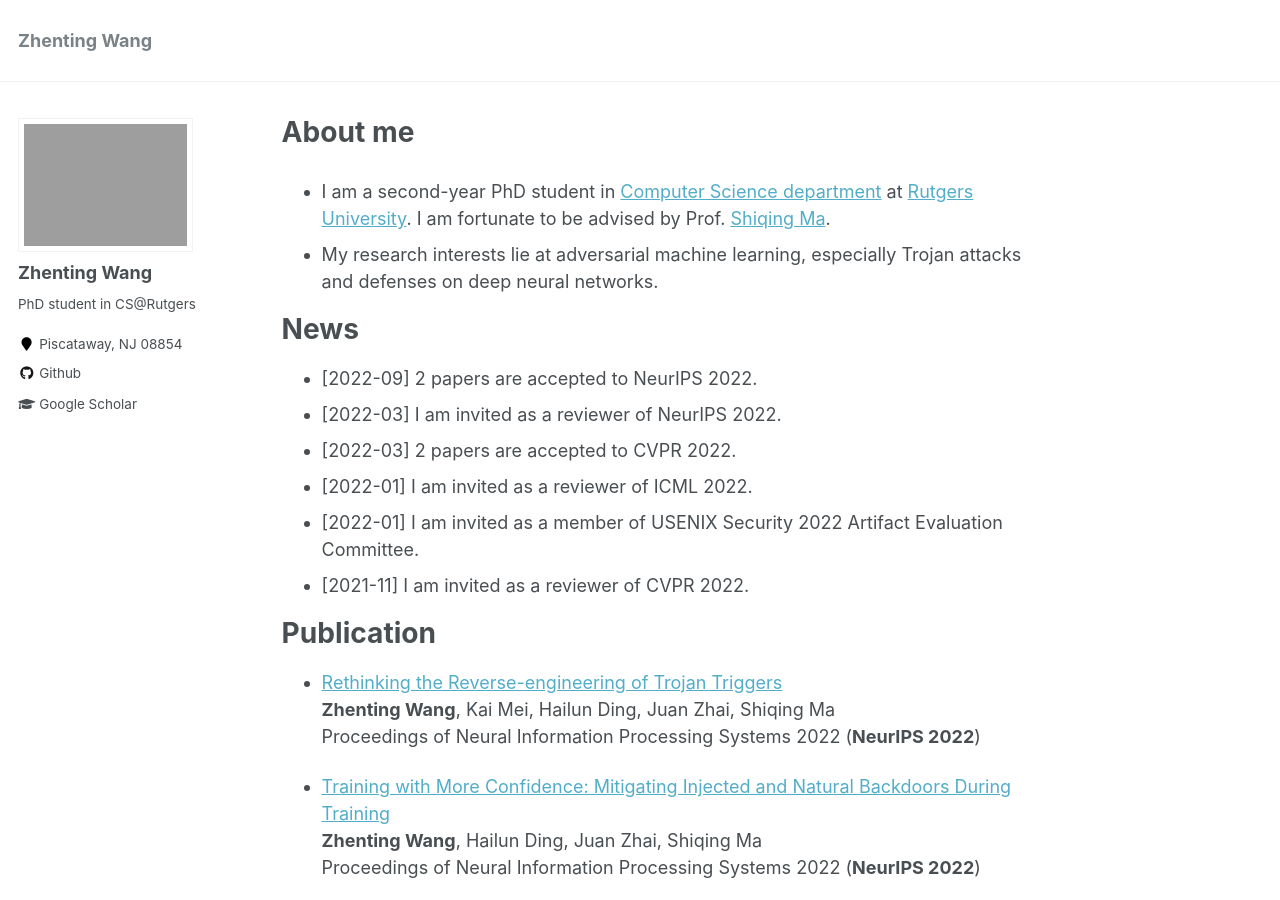
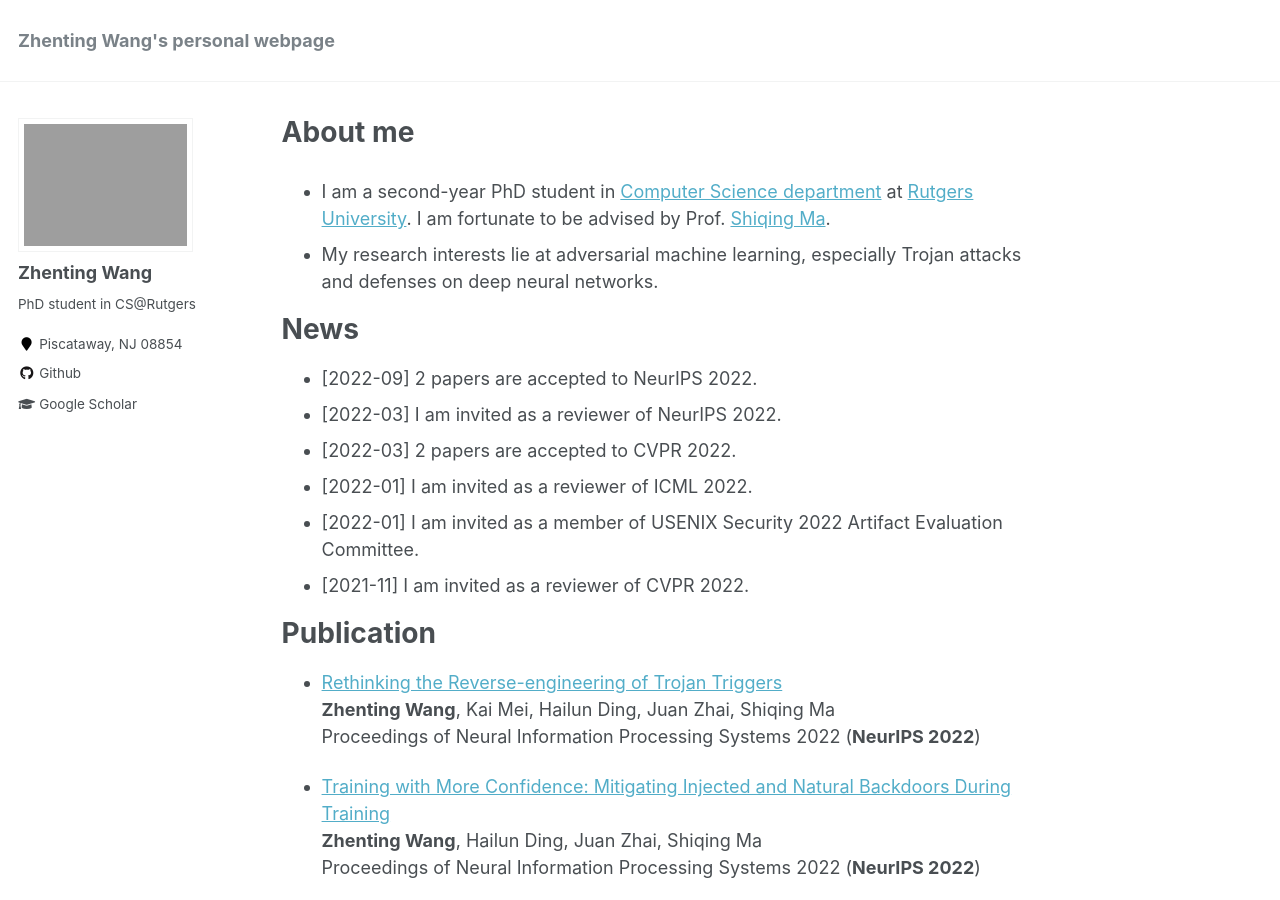
Before and after one commit to ZhentingWang/zhentingwang.github.io, a Jekyll site: the page built from _pages/about.md, in a window 1280 px wide and 900 px high. Built offline with Jekyll 4.4.1, drawn with Linux system fonts in a browser that asks for light colours.

Commit message:
Update _config.yml

```diff
--- a/_config.yml
+++ b/_config.yml
@@ -7,7 +7,7 @@
 
 # Site Settings
 locale                   : "en-US"
-title                    : "Zhenting Wang"
+title                    : "Zhenting Wang's personal webpage"
 title_separator          : "-"
 name                     : &name "Zhenting Wang"
 description              : &description "PhD student in CS@Rutgers"
```
